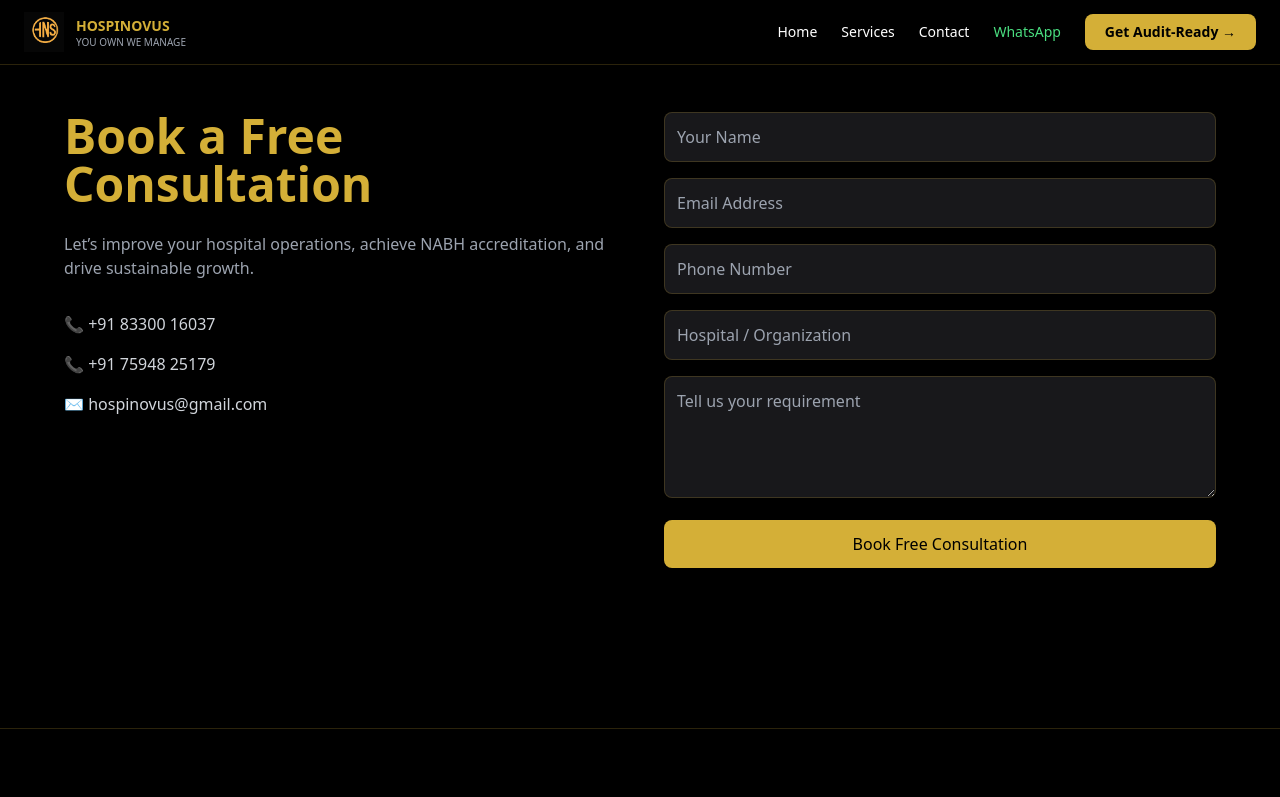
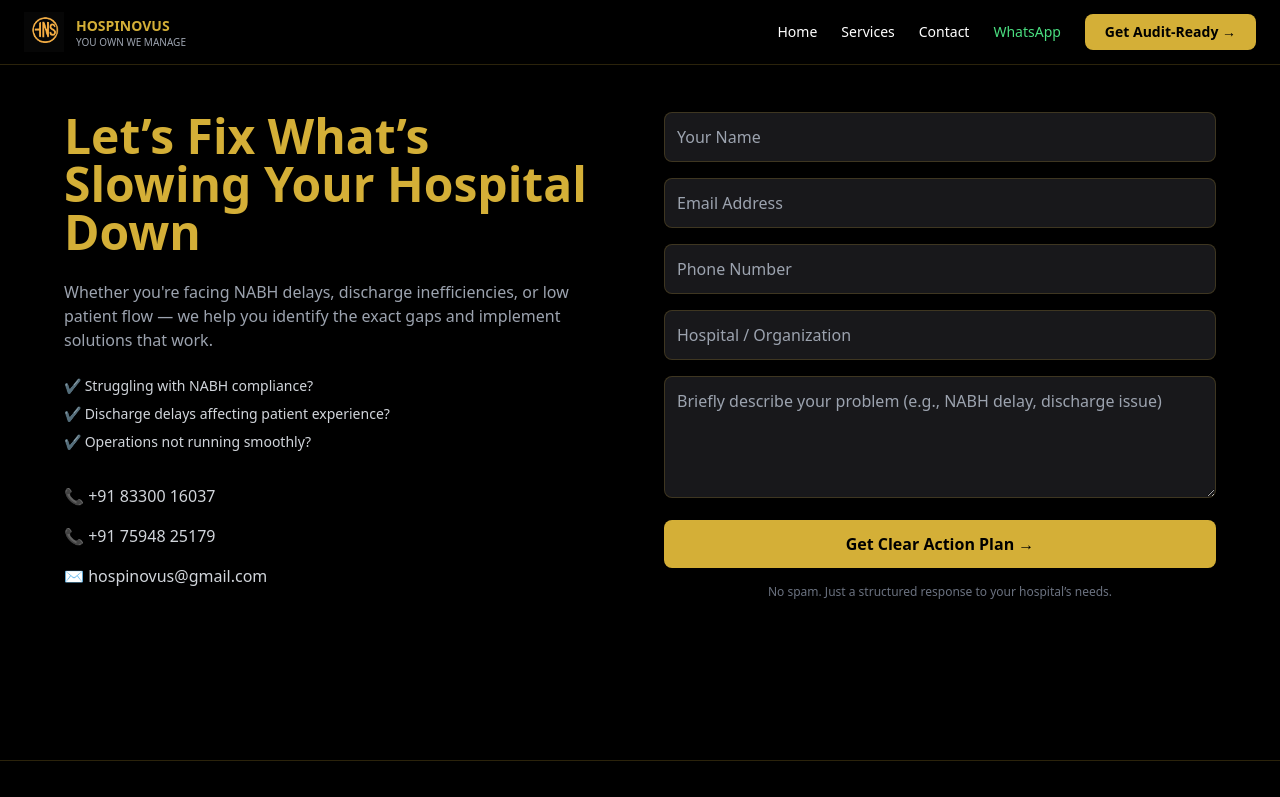
Before and after one commit to hospinovus-lgtm/hospinovus.com, a React (Vite) app: page /contact in a window 1280 px wide. Shown: the top 797 px of the page. Built offline with nearby package versions, Linux system fonts and the light colour scheme.

Commit message:
contact us V1.0

```diff
--- a/src/pages/Contact.tsx
+++ b/src/pages/Contact.tsx
@@ -26,7 +26,7 @@ export default function Contact() {
   const [status, setStatus] = useState<"" | "success" | "error">("")
   const [loading, setLoading] = useState(false)
 
-  // PREFILL FROM SERVICE
+  // PREFILL
   useEffect(() => {
     const params = new URLSearchParams(location.search)
     const service = params.get("service")
@@ -34,7 +34,7 @@ export default function Contact() {
     if (service) {
       setFormData((prev) => ({
         ...prev,
-        message: `I'm interested in ${service} service. Please contact me.`,
+        message: `I need help with ${service}. Please guide me.`,
       }))
     }
   }, [location])
@@ -47,7 +47,6 @@ export default function Contact() {
       [e.target.name]: e.target.value,
     })
 
-    // 🔥 CLEAR ERROR ON CHANGE
     setErrors((prev) => ({
       ...prev,
       [e.target.name]: "",
@@ -66,16 +65,13 @@ export default function Contact() {
     try {
       const res = await fetch("/api/lead", {
         method: "POST",
-        headers: {
-          "Content-Type": "application/json",
-        },
+        headers: { "Content-Type": "application/json" },
         body: JSON.stringify(formData),
       })
 
       const data = await res.json()
 
       if (!res.ok) {
-        // 🔥 SHOW FIELD ERRORS
         setErrors(data.errors || {})
         setStatus("error")
         return
@@ -111,16 +107,25 @@ Requirement: ${formData.message}`
     <div className="bg-black text-white pt-28 pb-20 px-4 md:px-6">
       <div className="max-w-6xl mx-auto grid md:grid-cols-2 gap-12">
 
-        {/* LEFT */}
+        {/* 🔥 LEFT SIDE */}
         <div>
           <h1 className="text-3xl md:text-5xl font-bold text-gold mb-6">
-            Book a Free Consultation
+            Let’s Fix What’s Slowing Your Hospital Down
           </h1>
 
-          <p className="text-gray-400 mb-8">
-            Let’s improve your hospital operations, achieve NABH accreditation, and drive sustainable growth.
+          <p className="text-gray-400 mb-6">
+            Whether you're facing NABH delays, discharge inefficiencies, or low patient flow —
+            we help you identify the exact gaps and implement solutions that work.
           </p>
 
+          {/* 🔥 PAIN TRIGGERS */}
+          <div className="text-gray-300 text-sm space-y-2 mb-8">
+            <p>✔ Struggling with NABH compliance?</p>
+            <p>✔ Discharge delays affecting patient experience?</p>
+            <p>✔ Operations not running smoothly?</p>
+          </div>
+
+          {/* 🔥 CONTACT OPTIONS */}
           <div className="space-y-4 text-gray-300">
             <a href="tel:+918330016037" className="block hover:text-gold">
               📞 +91 83300 16037
@@ -134,7 +139,7 @@ Requirement: ${formData.message}`
           </div>
         </div>
 
-        {/* FORM */}
+        {/* 🔥 FORM */}
         <motion.form
           initial={{ opacity: 0, y: 30 }}
           animate={{ opacity: 1, y: 0 }}
@@ -142,8 +147,6 @@ Requirement: ${formData.message}`
           className="space-y-4"
         >
 
-          {/* NAME */}
-          <div>
           <input
             name="name"
             placeholder="Your Name"
@@ -151,11 +154,8 @@ Requirement: ${formData.message}`
             onChange={handleChange}
             className="w-full p-3 bg-zinc-900 rounded-lg border border-gold/20"
           />
-            {errors.name && <p className="text-red-400 text-sm mt-1">{errors.name}</p>}
-          </div>
+          {errors.name && <p className="text-red-400 text-sm">{errors.name}</p>}
 
-          {/* EMAIL */}
-          <div>
           <input
             name="email"
             placeholder="Email Address"
@@ -163,11 +163,8 @@ Requirement: ${formData.message}`
             onChange={handleChange}
             className="w-full p-3 bg-zinc-900 rounded-lg border border-gold/20"
           />
-            {errors.email && <p className="text-red-400 text-sm mt-1">{errors.email}</p>}
-          </div>
+          {errors.email && <p className="text-red-400 text-sm">{errors.email}</p>}
 
-          {/* PHONE */}
-          <div>
           <input
             name="phone"
             placeholder="Phone Number"
@@ -175,11 +172,8 @@ Requirement: ${formData.message}`
             onChange={handleChange}
             className="w-full p-3 bg-zinc-900 rounded-lg border border-gold/20"
           />
-            {errors.phone && <p className="text-red-400 text-sm mt-1">{errors.phone}</p>}
-          </div>
+          {errors.phone && <p className="text-red-400 text-sm">{errors.phone}</p>}
 
-          {/* ORGANIZATION */}
-          <div>
           <input
             name="organization"
             placeholder="Hospital / Organization"
@@ -187,31 +181,33 @@ Requirement: ${formData.message}`
             onChange={handleChange}
             className="w-full p-3 bg-zinc-900 rounded-lg border border-gold/20"
           />
-            {errors.organization && <p className="text-red-400 text-sm mt-1">{errors.organization}</p>}
-          </div>
+          {errors.organization && <p className="text-red-400 text-sm">{errors.organization}</p>}
 
-          {/* MESSAGE */}
-          <div>
           <textarea
             name="message"
-              placeholder="Tell us your requirement"
+            placeholder="Briefly describe your problem (e.g., NABH delay, discharge issue)"
             rows={4}
             value={formData.message}
             onChange={handleChange}
             className="w-full p-3 bg-zinc-900 rounded-lg border border-gold/20"
           />
-            {errors.message && <p className="text-red-400 text-sm mt-1">{errors.message}</p>}
-          </div>
+          {errors.message && <p className="text-red-400 text-sm">{errors.message}</p>}
 
+          {/* 🔥 CTA */}
           <button
             type="submit"
             disabled={loading}
-            className="w-full bg-gold text-black py-3 rounded-lg"
+            className="w-full bg-gold text-black py-3 rounded-lg font-semibold"
           >
-            {loading ? "Submitting..." : "Book Free Consultation"}
+            {loading ? "Submitting..." : "Get Clear Action Plan →"}
           </button>
 
-          {/* STATUS */}
+          {/* 🔥 TRUST */}
+          <p className="text-gray-500 text-xs text-center">
+            No spam. Just a structured response to your hospital’s needs.
+          </p>
+
+          {/* SUCCESS */}
           {status === "success" && (
             <div className="mt-6 p-4 border rounded-lg text-center space-y-3">
               <p className="text-green-400">✅ Request submitted successfully</p>
```
Lines whose indentation alone changed are shown as unchanged.
